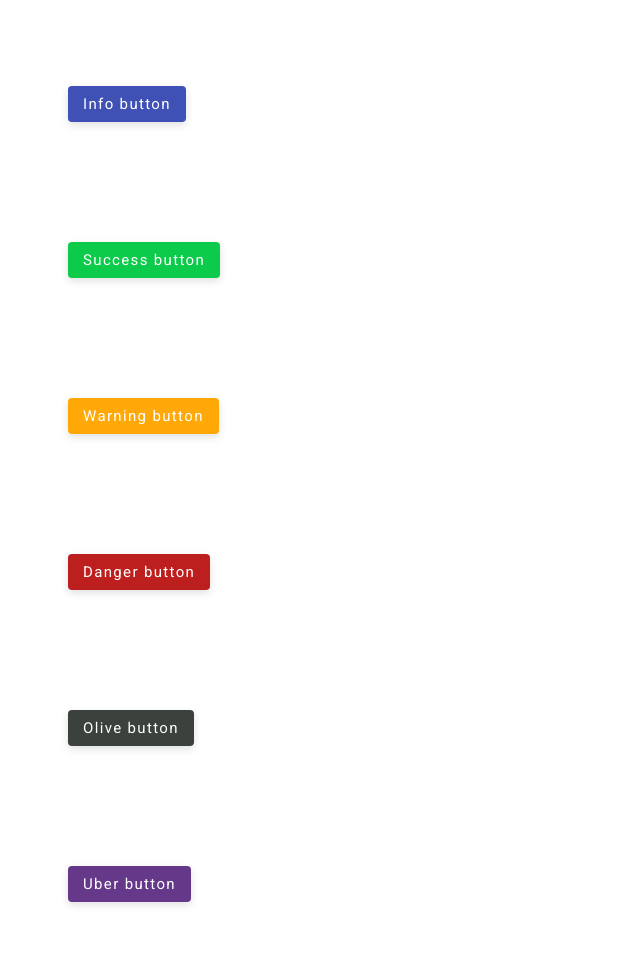
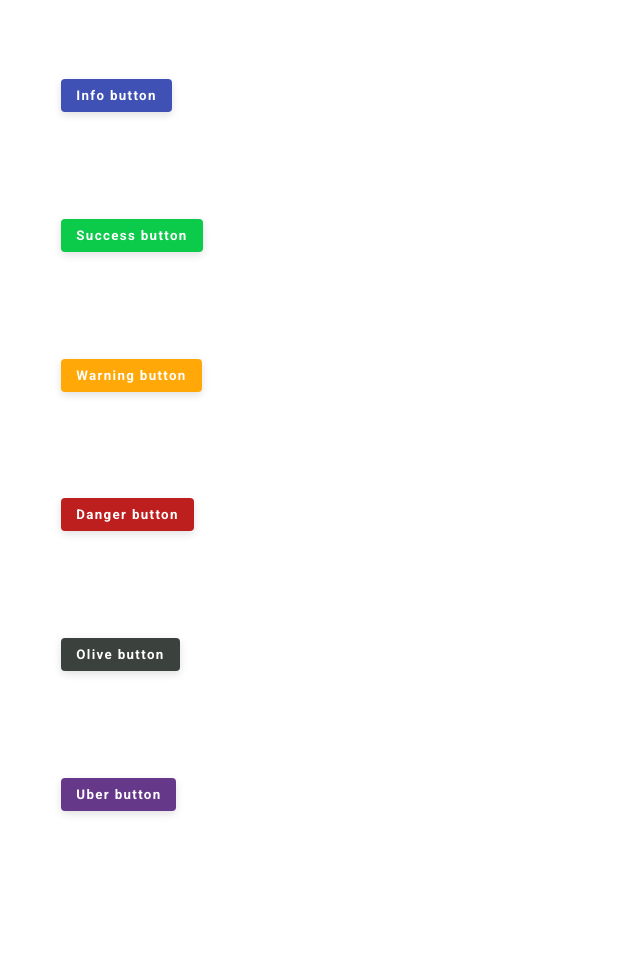
Before and after one commit to akhil-eppa/GoalKeeper, a PHP site: page /button.html in a window 1280 px wide. Shown: the whole page, without its empty margins (0-640 px from the left). After the commit the page ends 815 px from the top, so only its background shows below. Run offline with PHP 8.4, Linux system fonts and the light colour scheme.

Commit message:
Added options for small buttons and large buttons

```diff
--- a/button.css
+++ b/button.css
@@ -1,16 +1,24 @@
 #btn{
   margin: 4em;
-  font-family: 'Roboto';
-  font-size: 15px;
+  font-family: 'Roboto', sans-serif;
+  font-weight: 700;
   color: white;
   padding: 9px 15px;
   border-style: none;
   box-shadow: 0px 3px 8px #e0e0e0;
-  letter-spacing: 0.09em;
+  letter-spacing: 0.1em;
   border-radius: 4px;
   outline: none;
   -webkit-transition-duration: 0.2s; /* Safari */
     transition-duration: 0.4s;
+}
+
+.small {
+    font-size: 0.75em;
+  }
+
+.large {
+    font-size: 1.25em;
 }
 
 #btn:hover {
--- a/button.html
+++ b/button.html
@@ -1,7 +1,7 @@
 <!DOCTYPE html>
 <html>
   <head>
-    <link href='https://fonts.googleapis.com/css?family=Roboto' rel='stylesheet'>
+    <link href="https://fonts.googleapis.com/css?family=Lato:300i|Open+Sans|Oswald:400,500|Roboto:400,700&display=swap" rel="stylesheet">
     <link rel="stylesheet" href="button.css">
 </head>
  <body>
```
